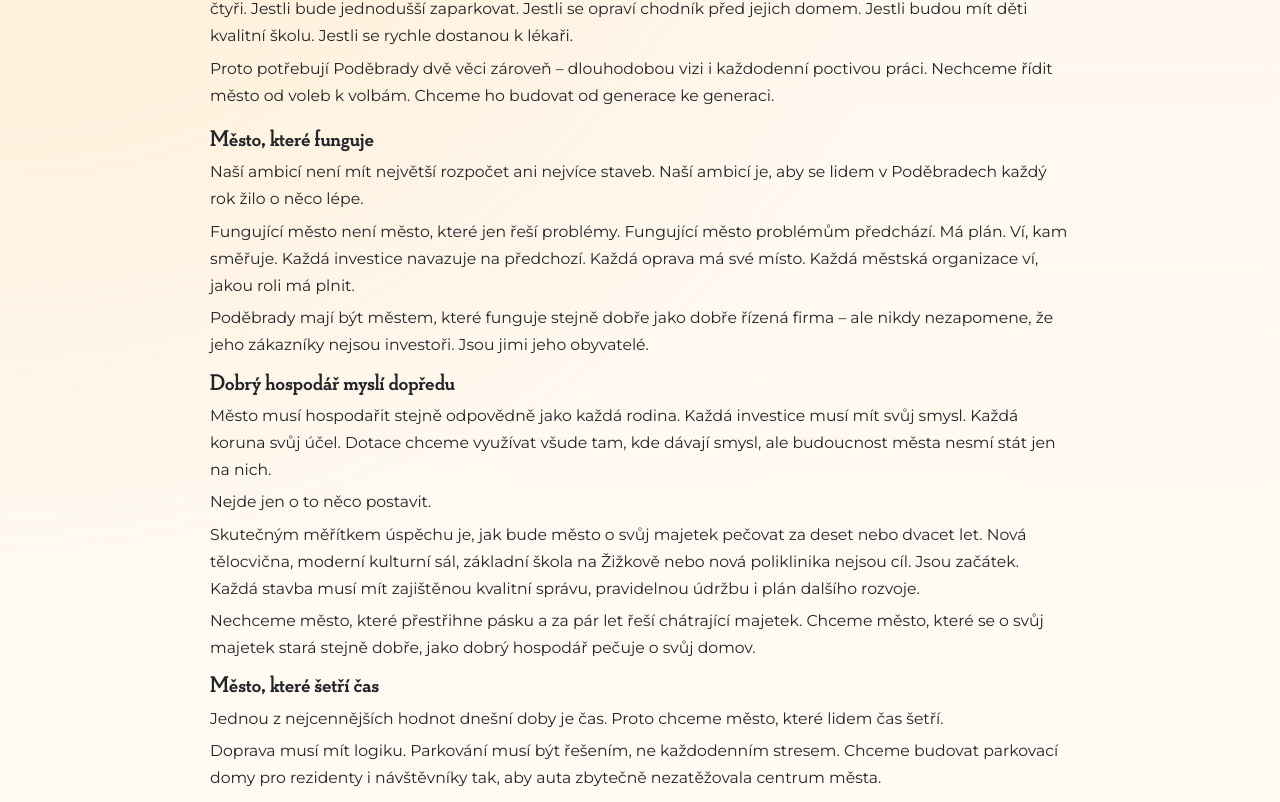
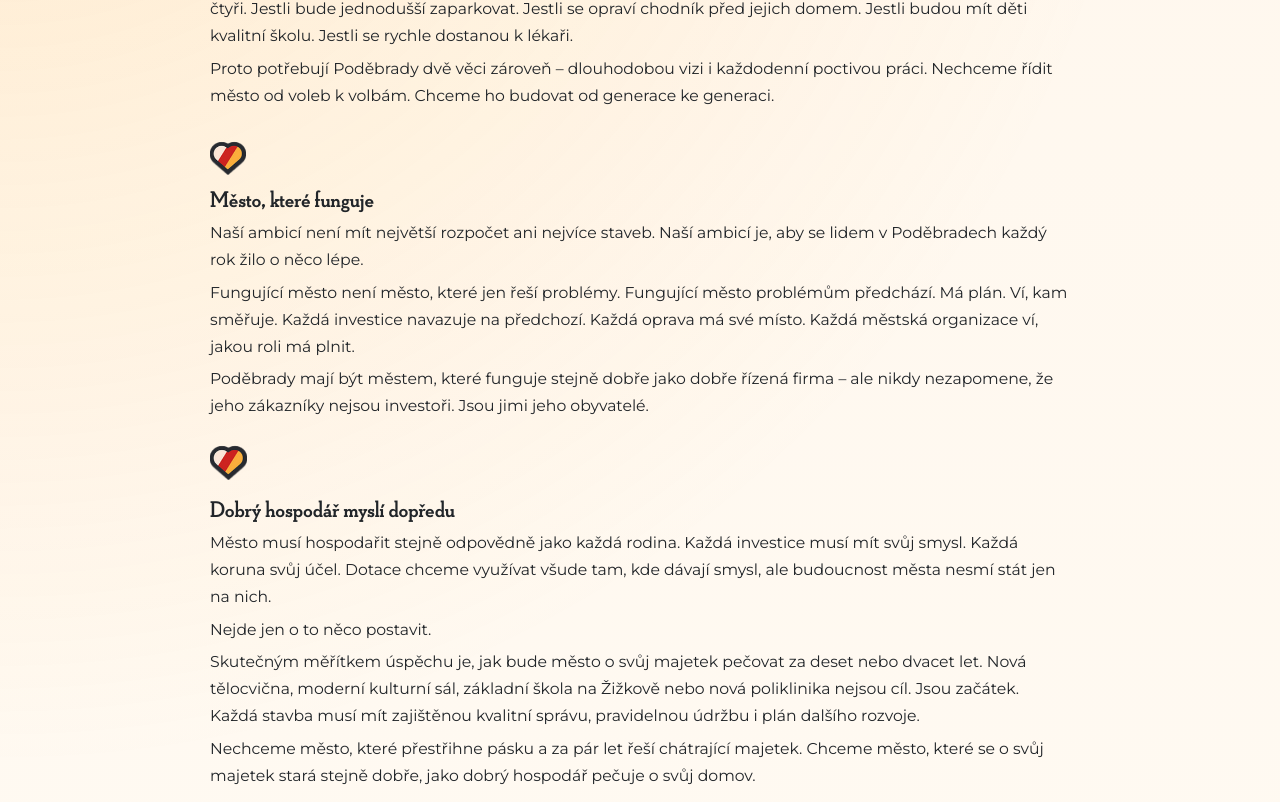
Before and after one commit to muzikp/www.zijemepropodebrady.cz, a SvelteKit app: page /vize-2036 in a window 1280 px wide. Shown: the part 498-1300 px from the top of the page. Built offline with nearby package versions, Linux system fonts and the light colour scheme.

Commit message:
Update Vize 2036 divider

```diff
--- a/src/routes/vize-2036/+page.svelte
+++ b/src/routes/vize-2036/+page.svelte
@@ -44,7 +44,7 @@
 			</p>
 		</div>
 
-		<article class="content-flow">
+		<article class="content-flow" style={`--heart-url: url(${base}/favicon.png)`}>
 			<section>
 				<h2>Město, které funguje</h2>
 				<p>
@@ -258,15 +258,37 @@
 
 	.content-flow {
 		display: grid;
-		gap: 0.6rem;
+		gap: 0;
 		font-size: 0.98rem;
 		line-height: 1.72;
+	}
+
+	.content-flow::before {
+		content: '';
+		display: block;
+		width: 2.3rem;
+		height: 2.3rem;
+		margin: 14px 0 10px;
+		background: var(--heart-url) center / contain no-repeat;
 	}
 
 	.content-flow section {
 		display: grid;
 		gap: 0.35rem;
 		padding: 0;
+	}
+
+	.content-flow section + section {
+		margin-top: 10px;
+	}
+
+	.content-flow section + section::before {
+		content: '';
+		display: block;
+		width: 2.3rem;
+		height: 2.3rem;
+		margin: 14px 0 10px;
+		background: var(--heart-url) center / contain no-repeat;
 	}
 
 	.content-flow h2 {
```
